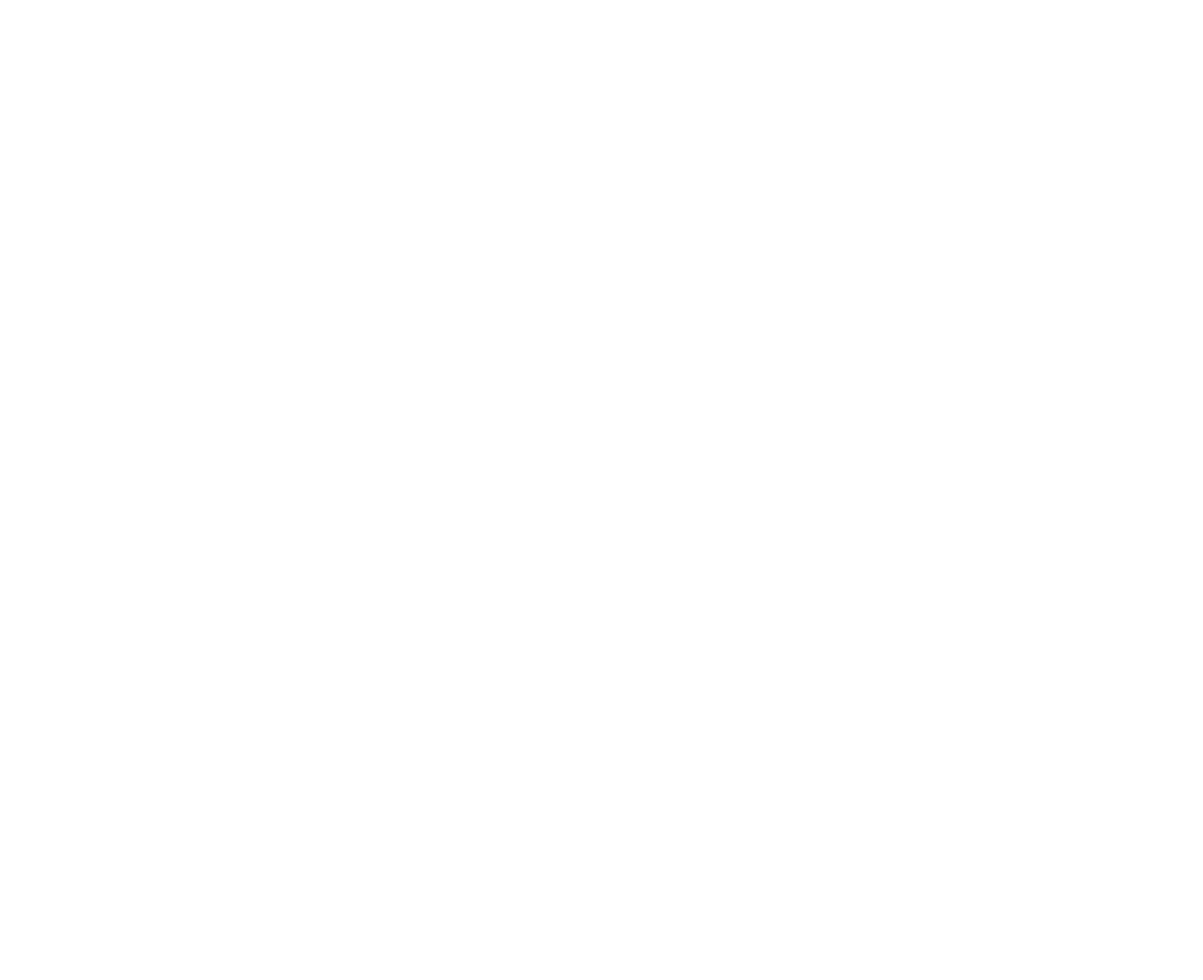
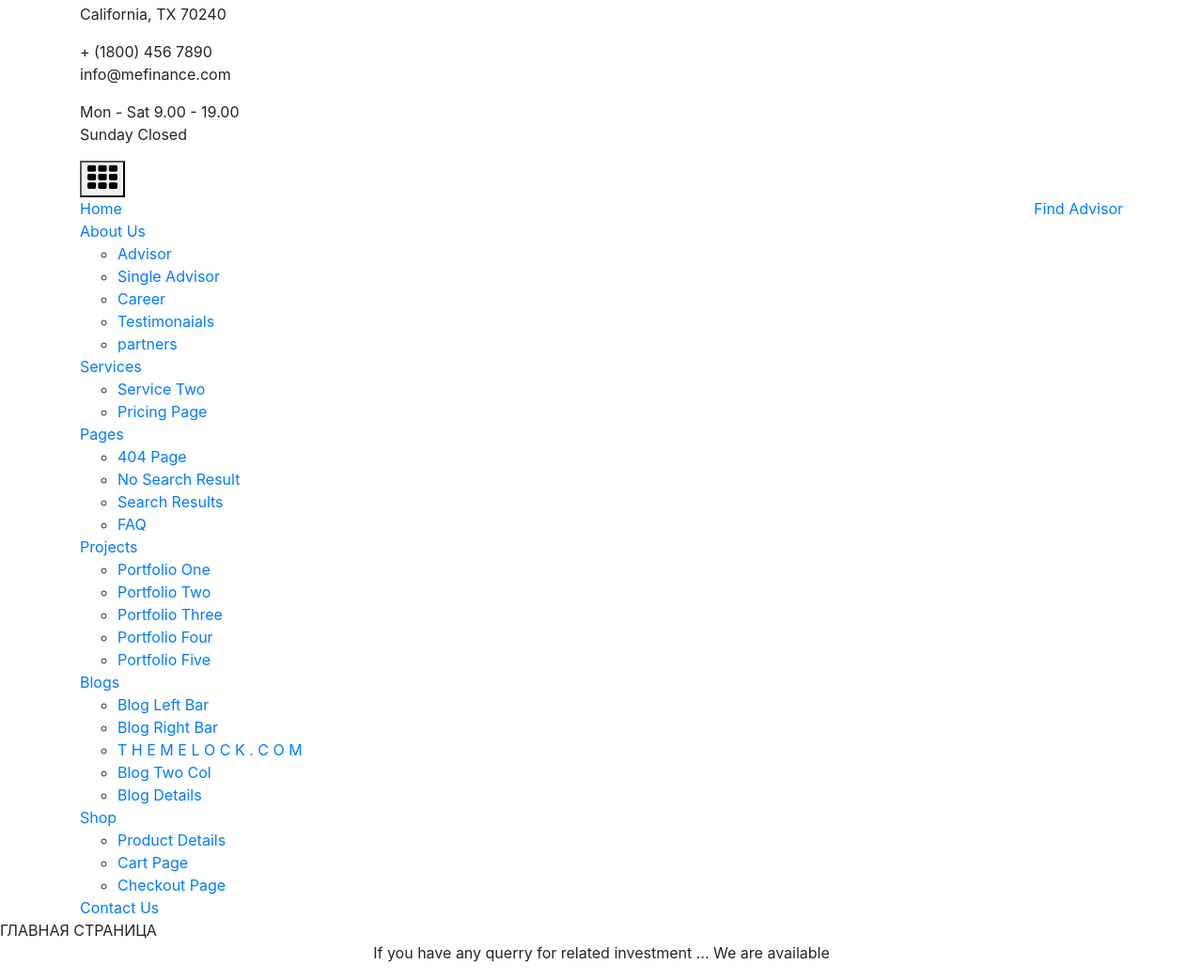
Before and after one commit to Nekr0bz/Elion, a Django app: page / in a window 1280 px wide; the page is wider, and only the part inside the window is pictured. Before the commit the part shown is empty. Shown: the part 503-1546 px from the top of that part at 94% size. Before the commit the page ends 22 px from the top of that part, so only its background shows below. Run offline with Django 3.2, Linux system fonts and the light colour scheme; some libraries are stand-ins or nearby versions.

Commit message:
Подключение стороннего html-шаблона

```diff
--- a/main/templates/main/index.html
+++ b/main/templates/main/index.html
@@ -1,10 +1,24 @@
-<!DOCTYPE html>
-<html lang="en">
-<head>
-    <meta charset="UTF-8">
-    <title>Title</title>
-</head>
-<body>
-тест
-</body>
-</html>
+{% extends "main/main.html" %}
+{% load staticfiles %}
+{% block title %}Главная страница{% endblock %}
+{% block add_css %}
+    <!-- owl-carousel css -->
+    <link href="{% static 'vendors/css/owl.theme.css' %}" rel="stylesheet">
+    <link href="{% static 'vendors/css/owl.carousel.css' %}" rel="stylesheet">
+    <!-- Custom Css -->
+    <link href="{% static 'vendors/css/custom/style.css' %}" rel="stylesheet">
+    <link href="{% static 'vendors/css/responsive/responsive.css' %}" rel="stylesheet">
+{% endblock %}
+{% block body_class %}"home"{% endblock %}
+
+{% block content %}
+    ГЛАВНАЯ СТРАНИЦА
+{% endblock %}
+
+{% block add_js %}
+    <!-- owl-carousel -->
+    <script type="text/javascript" src="{% static 'vendors/js/owl.carousel.js' %}"></script>
+    <script type="text/javascript" src="{% static 'vendors/js/owl-custom.js' %}"></script>
+    <!-- Custom & Vendor js -->
+    <script type="text/javascript" src="{% static 'vendors/js/custom.js' %}"></script>
+{% endblock %}
--- /dev/null
+++ b/main/templates/main/main.html
@@ -0,0 +1,294 @@
+{% load staticfiles %}
+<!DOCTYPE html>
+<html lang="ru">
+<head>
+    <meta charset="UTF-8">
+    <!-- For IE -->
+    <meta http-equiv="X-UA-Compatible" content="IE=edge">
+
+    <!-- For Resposive Device -->
+    <meta name="viewport" content="width=device-width, initial-scale=1.0">
+
+    <title>{% block title %}{% endblock %} :: Элион</title>
+
+    <!-- Bootstrap -->
+    <link href="{% static 'vendors/css/bootstrap/bootstrap.css' %}" rel="stylesheet">
+
+    <!-- Fonts -->
+    <link href='https://fonts.googleapis.com/css?family=Roboto:400,300,300italic,400italic,500italic,500,700,700italic' rel='stylesheet' type='text/css'>
+    <link href='https://fonts.googleapis.com/css?family=Raleway:400,500,300,600,700,800,900' rel='stylesheet' type='text/css'>
+    <link href='https://fonts.googleapis.com/css?family=Open+Sans:400,400italic,600,600italic,700,700italic,800,300,300italic' rel='stylesheet' type='text/css'>
+    <link href='https://fonts.googleapis.com/css?family=PT+Serif:400,400italic,700,700italic' rel='stylesheet' type='text/css'>
+    <!-- Font Awesome -->
+    <link href="{% static 'vendors/fonts/font-awesome/css/font-awesome.min.css' %}" rel="stylesheet">
+    <!-- Stroke Gap Icon -->
+    <link href="{% static 'vendors/fonts/stroke-gap/style.css' %}" rel="stylesheet">
+
+    {% block add_css %}{% endblock %}
+
+    <!--[if lt IE 9]>
+        <script src="{% static 'vendors/js/html5shiv.js' %}"></script>
+    <![endif]-->
+</head>
+<body class={% block body_class %}{% endblock %}>
+<!-- =======Header ======= -->
+		<header>
+			<div class="container-fluid top_header">
+				<div class="container">
+					<p class="float_left">Welcome to Me Financial Services, we have over 12 years of expertise</p>
+					<div class="float_right">
+						<ul>
+							<li><a href=""><i class="fa fa-facebook"></i></a></li>
+							<li><a href=""><i class="fa fa-twitter"></i></a></li>
+							<li><a href=""><i class="fa fa-google-plus"></i></a></li>
+							<li><a href=""><i class="fa fa-linkedin"></i></a></li>
+							<li>
+								<div  id="search_box">
+									<input id="search" type="text" placeholder="Search here">
+									<button id="button" type="submit"><span class="icon icon-Search"></span></button>
+								</div>
+							</li>
+						</ul>
+					</div>
+				</div> <!-- end container -->
+			</div><!-- end top_header -->
+			<div class="bottom_header top-bar-gradient">
+				<div class="container clear_fix">
+					<div class="float_left logo">
+						<a href="index.html">
+							<img src="images/logo.png" alt="Elion">
+						</a>
+					</div>
+					<div class="float_right address">
+						<div class="top-info">
+							<div class="icon-box">
+								<span class=" icon icon-Pointer"></span>
+							</div>
+							<div class="content-box">
+								<p> 13005 Greenville Avenue <br><span>California, TX 70240</span></p>
+							</div>
+						</div>
+						<div class="top-info">
+							<div class="icon-box">
+								<span class="separator icon icon-Phone2"></span>
+							</div>
+							<div class="content-box">
+								<p>+ (1800) 456 7890 <br><span>info@mefinance.com</span></p>
+							</div>
+						</div>
+						<div class="top-info">
+							<div class="icon-box">
+								<span class="separator icon icon-Timer"></span>
+							</div>
+							<div class="content-box">
+								<p>Mon - Sat 9.00 - 19.00 <br><span>Sunday Closed</span></p>
+							</div>
+						</div>
+					</div>
+				</div> <!-- end container -->
+			</div> <!-- end bottom_header -->
+		</header> <!-- end header -->
+<!-- ======= /Header ======= -->
+
+<!-- ======= mainmenu-area section ======= -->
+		<section class="mainmenu-area stricky">
+			<div class="container">
+				<nav class="clearfix">
+					<!-- Brand and toggle get grouped for better mobile display -->
+					<div class="navbar-header clearfix">
+				      <button type="button" class="navbar-toggle collapsed">
+				        <span class="sr-only">Toggle navigation</span>
+				        <span class="fa fa-th fa-2x"></span>
+				      </button>
+				    </div>
+					<div class="nav_main_list custom-scroll-bar pull-left" id="bs-example-navbar-collapse-1">
+						<ul class="nav navbar-nav" id="hover_slip">
+							<li><a href="index.html">Home</a></li>
+							<li class="arrow_down"><a href="about.html">About Us</a>
+								<div class="sub-menu">
+									<ul>
+										<li><a href="advisor.html">Advisor</a></li>
+										<li><a href="single-advisor.html">Single Advisor</a></li>
+										<li><a href="career.html">Career</a></li>
+										<li><a href="testimonial.html">Testimonaials</a></li>
+										<li><a href="partners.html">partners</a></li>
+									</ul>
+								</div>
+							</li>
+							<li class="arrow_down"><a href="service.html">Services</a>
+								<div class="sub-menu">
+									<ul>
+										<li><a href="service2.html">Service Two</a></li>
+										<li><a href="pricing-page.html">Pricing Page</a></li>
+									</ul>
+								</div>
+							</li>
+							<li class="arrow_down" ><a href="#">Pages</a>
+								<div class="sub-menu">
+									<ul>
+										<li><a href="404.html">404 Page</a></li>
+										<li><a href="no-search-results.html">No Search Result</a></li>
+										<li><a href="search-results.html">Search Results</a></li>
+										<li><a href="faq.html">FAQ</a></li>
+									</ul>
+								</div>
+							</li>
+							<li class="arrow_down" ><a href="portfolio.html">Projects</a>
+								<div class="sub-menu">
+									<ul>
+										<li><a href="portfolio.html">Portfolio One</a></li>
+										<li><a href="portfolio2.html">Portfolio Two</a></li>
+										<li><a href="portfolio3.html">Portfolio Three</a></li>
+										<li><a href="portfolio4.html">Portfolio Four</a></li>
+										<li><a href="portfolio5.html">Portfolio Five</a></li>
+									</ul>
+								</div>
+							</li>
+							<li class="arrow_down" ><a href="blog-leftside-bar.html">Blogs</a>
+								<div class="sub-menu">
+									<ul>
+										<li><a href="blog-leftside-bar.html">Blog Left Bar</a></li>
+										<li><a href="blog-rightside-bar.html">Blog Right Bar</a></li>
+										<li><a href="blog-single-column.html">T H E M E L O C K . C O M</a></li>
+										<li><a href="blog-two-column.html">Blog Two Col</a></li>
+										<li><a href="blog-details.html">Blog Details</a></li>
+									</ul>
+								</div>
+							</li>
+							<li class="arrow_down" ><a href="shop-page.html">Shop</a>
+								<div class="sub-menu">
+									<ul>
+										<li><a href="product-details.html">Product Details</a></li>
+										<li><a href="cart-page.html">Cart Page</a></li>
+										<li><a href="checkout-page.html">Checkout Page</a></li>
+									</ul>
+								</div>
+							</li>
+							<li><a class="contact" href="contact-us.html">Contact Us</a></li>
+						</ul>
+					</div>
+					<div class="find-advisor pull-right">
+						<a href="advisor.html" class="advisor ">Find Advisor</a>
+					</div>
+				</nav> <!-- End Nav -->
+			</div> <!-- End Container -->
+		</section>
+<!-- ======= /mainmenu-area section ======= -->
+
+    {% block content %}{% endblock %}
+
+<!-- ============ free consultation ================ -->
+		<section class="container-fluid consultation">
+			<div class="container text-center">
+				<p>If you have any querry for related investment  ... We are available</p>
+				<a href="">Contact us <i class="fa fa-arrow-circle-right"></i></a>
+			</div>
+		</section> <!-- End consultation -->
+<!-- ============ /free consultation ================ -->
+
+<!-- ============= Footer ================ -->
+		<footer>
+			<div class="top_footer container-fluid">
+				<div class="container">
+					<div class="row">
+						<div class="col-lg-4 col-md-4 col-sm-12 part1">
+							<a href=""><img src="images/logo-footer.png" alt="Logo"></a>
+							<p>Lorem ipsum dolor sit amet, consectetur adipiscing elit, sed do eiusmod tempor incididunt ut labore et dolore magna ali qua. </p>
+							<p><i class="fa fa-phone"></i>&nbsp;&nbsp; 1800 - 254 - 9874</p>
+							<p>contact@mefinance.com</p>
+							<ul class="p0">
+								<li><a href=""><i class="fa fa-facebook"></i></a></li>
+								<li><a href=""><i class="fa fa-twitter"></i></a></li>
+								<li><a href=""><i class="fa fa-google-plus"></i></a></li>
+								<li><a href=""><i class="fa fa-linkedin"></i></a></li>
+								<li><a href=""><i class="fa fa-skype"></i></a></li>
+							</ul>
+						</div>
+						<div class="col-lg-2 col-md-3 col-sm-12 part2">
+							<h5>Our Services</h5>
+							<ul class="p0">
+								<li><a href=""><i class="fa fa-angle-right"></i>&nbsp;&nbsp;Investment Planning</a></li>
+								<li><a href=""><i class="fa fa-angle-right"></i>&nbsp;&nbsp;Retairment Planning</a></li>
+								<li><a href=""><i class="fa fa-angle-right"></i>&nbsp;&nbsp;Mutial Funds</a></li>
+								<li><a href=""><i class="fa fa-angle-right"></i>&nbsp;&nbsp;Saving & Investments</a></li>
+								<li><a href=""><i class="fa fa-angle-right"></i>&nbsp;&nbsp;Tax Advisory Service</a></li>
+							</ul>
+						</div>
+						<div class="col-lg-3 col-md-3 col-sm-12 part3">
+							<h5>Twitter Feeds</h5>
+							<div class="twitter"></div>
+						</div>
+						<div class="col-lg-3 col-md-2 col-sm-12 part4">
+							<h5>Flickr Widget</h5>
+							<div class="gallery">
+								<img src="images/f-1.jpg" alt="image">
+								<img src="images/f-2.jpg" alt="image">
+								<img src="images/f-3.jpg" alt="image">
+								<img src="images/f-4.jpg" alt="image">
+								<img src="images/f-5.jpg" alt="image">
+								<img src="images/f-6.jpg" alt="image">
+							</div>
+						</div>
+					</div> <!-- End row -->
+				</div>
+			</div> <!-- End top_footer -->
+			<div class="bottom_footer container-fluid">
+				<div class="container">
+					<p class="float_left">Copyright &copy; MeFinance 2015. All rights reserved. </p>
+					<p class="float_right">Created by: DesignArc</p>
+				</div>
+			</div> <!-- End bottom_footer -->
+		</footer>
+<!-- ============= /Footer =============== -->
+    <!-- Js File -->
+
+    <!-- j Query -->
+    <script type="text/javascript" src="{% static 'vendors/js/jquery-2.1.4.js' %}"></script>
+    <script type="text/javascript" src="{% static 'vendors/js/jquery.mCustomScrollbar.concat.min.js' %}"></script>
+    <script type="text/javascript" src="{% static 'vendors/js/jquery.bxslider.min.js' %}"></script>
+    <!-- Revolution Slider Tools -->
+    <script type="text/javascript"
+            src="{% static 'vendors/js/revolution-slider/jquery.themepunch.tools.min.js' %}">
+    </script>
+    <!-- Revolution Slider -->
+    <script type="text/javascript"
+            src="{% static 'vendors/js/revolution-slider/jquery.themepunch.revolution.min.js' %}">
+    </script>
+    <script type="text/javascript"
+            src="{% static 'vendors/js/revolution-slider/extensions/revolution.extension.actions.min.js' %}">
+    </script>
+    <script type="text/javascript"
+            src="{% static 'vendors/js/revolution-slider/extensions/revolution.extension.carousel.min.js' %}">
+    </script>
+    <script type="text/javascript"
+            src="{% static 'vendors/js/revolution-slider/extensions/revolution.extension.kenburn.min.js' %}">
+    </script>
+    <script type="text/javascript"
+            src="{% static 'vendors/js/revolution-slider/extensions/revolution.extension.layeranimation.min.js' %}">
+    </script>
+    <script type="text/javascript"
+            src="{% static 'vendors/js/revolution-slider/extensions/revolution.extension.migration.min.js' %}">
+    </script>
+    <script type="text/javascript"
+            src="{% static 'vendors/js/revolution-slider/extensions/revolution.extension.navigation.min.js' %}">
+    </script>
+    <script type="text/javascript"
+            src="{% static 'vendors/js/revolution-slider/extensions/revolution.extension.parallax.min.js' %}">
+    </script>
+    <script type="text/javascript"
+            src="{% static 'vendors/js/revolution-slider/extensions/revolution.extension.slideanims.min.js' %}">
+    </script>
+    <script type="text/javascript"
+            src="{% static 'vendors/js/revolution-slider/extensions/revolution.extension.video.min.js' %}">
+    </script>
+
+    <!-- Bootstrap JS -->
+    <script type="text/javascript" src="{% static 'vendors/js/bootstrap.min.js' %}"></script>
+    <script type="text/javascript" src="{% static 'vendors/js/jquery.appear.js' %}"></script>
+    <script type="text/javascript" src="{% static 'vendors/js/jquery.countTo.js' %}"></script>
+    <script type="text/javascript" src="{% static 'vendors/js/jquery.fancybox.pack.js' %}"></script>
+
+    {% block add_js %}{% endblock %}
+
+</body>
+</html>
```
Also changed, not shown: 1 other file.
